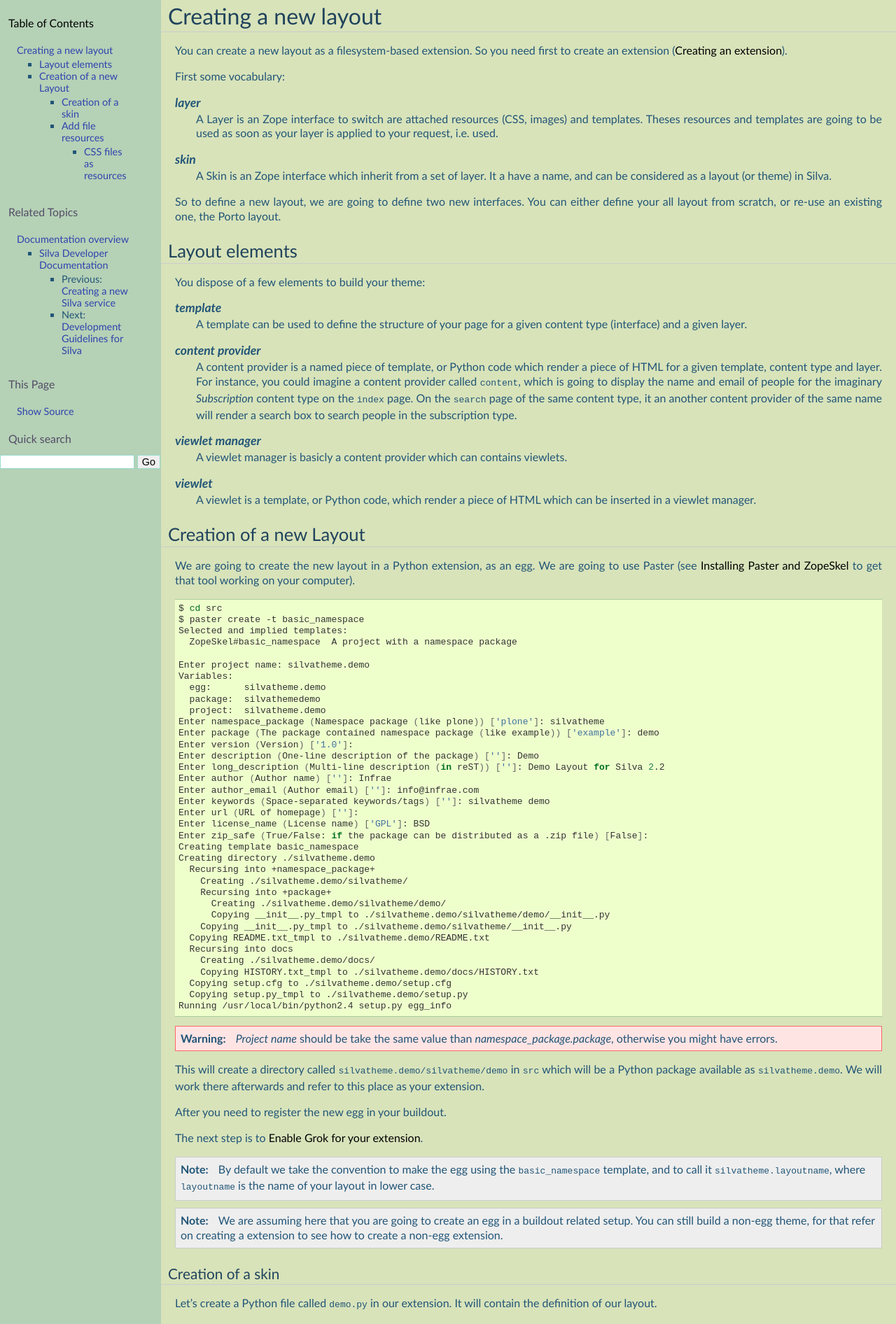
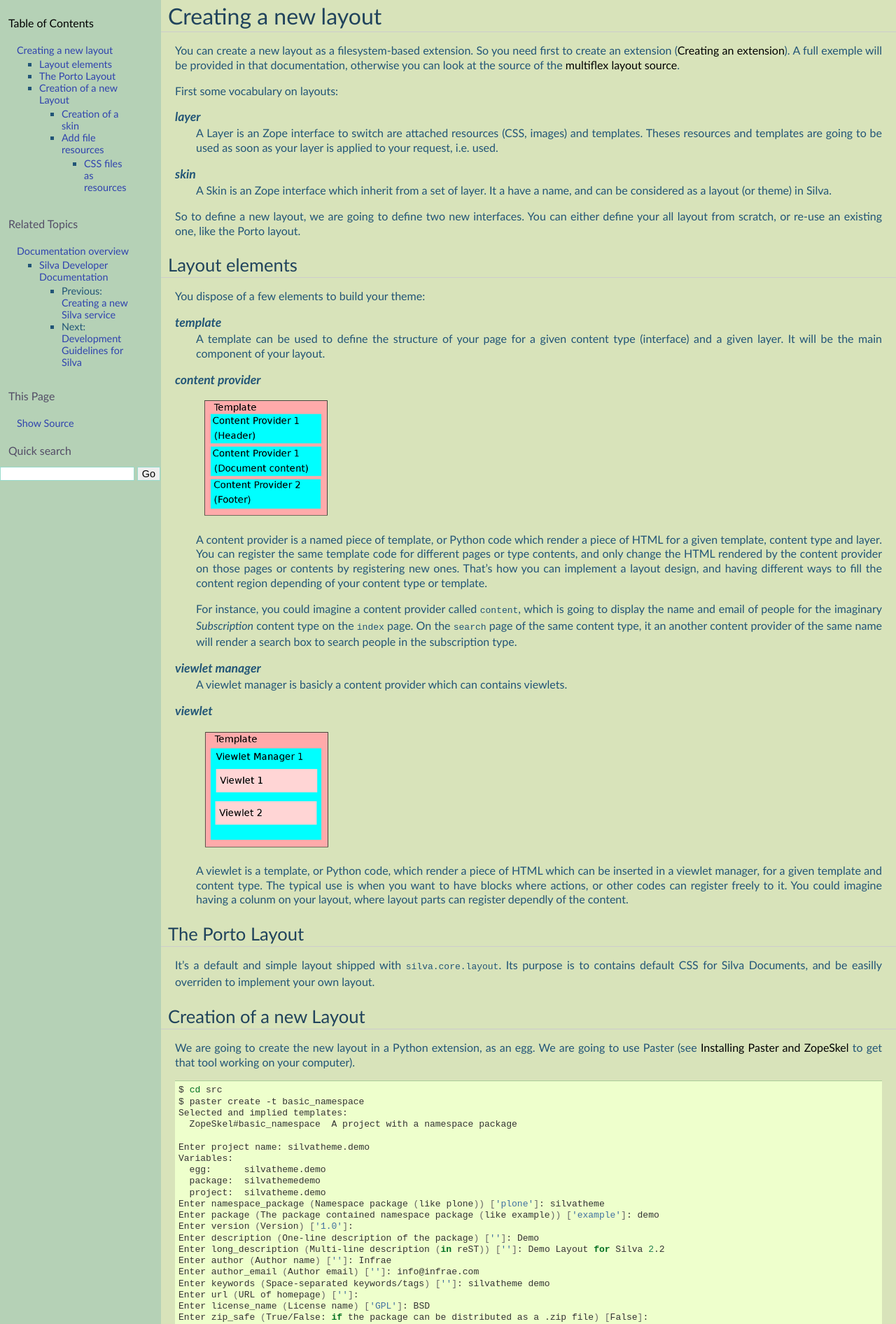
Before and after one commit to silvacms/documentation, a Sphinx documentation site: the page built from source/silva/layout.rst, in a window 1280 px wide. Shown: the top 1892 px of the page at 70% size. Built offline with Sphinx 7.4.7, drawn with Linux system fonts in a browser that asks for light colours; pages that are not in the unit, such as notebooks, are missing from menus.

Commit message:
More on layout documentation

```diff
--- a/source/.static/default.css
+++ b/source/.static/default.css
@@ -526,6 +526,7 @@ div.body h5,
 div.body h6 {
     /*font-family: 'Trebuchet MS', sans-serif;*/
     /*background-color: #f2f2f2;*/
+    clear: both;
     font-weight: normal;
     color: #20435c;
     border-bottom: 1px solid #ccc;
@@ -737,6 +738,7 @@ dl.glossary dt {
 }
 
 dl.docutils dt {
+    clear: right;
     color: #000000;
     font-size: 0.9em;
 }
--- a/source/silva/layout.rst
+++ b/source/silva/layout.rst
@@ -3,9 +3,12 @@ Creating a new layout
 =====================
 
 You can create a new layout as a filesystem-based extension. So you
-need first to create an extension (:ref:`creating-an-extension`).
+need first to create an extension (:ref:`creating-an-extension`). A
+full exemple will be provided in that documentation, otherwise you can
+look at the source of the `multiflex layout source
+<https://svn.infrae.com/silvatheme.multiflex/trunk>`_.
 
-First some vocabulary:
+First some vocabulary on layouts:
 
 .. glossary::
 
@@ -23,7 +26,7 @@ First some vocabulary:
 
 So to define a new layout, we are going to define two new
 interfaces. You can either define your all layout from scratch, or
-re-use an existing one, the Porto layout.
+re-use an existing one, like the Porto layout.
 
 
 Layout elements
@@ -35,14 +38,26 @@ You dispose of a few elements to build your theme:
 
    *template*
       A template can be used to define the structure of your page for
-      a given content type (interface) and a given layer.
+      a given content type (interface) and a given layer. It will be
+      the main component of your layout.
 
    *content provider*
+      .. image:: contentproviders.png
+         :alt: Content providers
+         :align: right
+
       A content provider is a named piece of template, or Python code
       which render a piece of HTML for a given template, content type
-      and layer. For instance, you could imagine a content provider
-      called ``content``, which is going to display the name and email
-      of people for the imaginary *Subscription* content type on the
+      and layer. You can register the same template code for different
+      pages or type contents, and only change the HTML rendered by the
+      content provider on those pages or contents by registering new
+      ones. That's how you can implement a layout design, and having
+      different ways to fill the content region depending of your
+      content type or template.
+
+      For instance, you could imagine a content provider called
+      ``content``, which is going to display the name and email of
+      people for the imaginary *Subscription* content type on the
       ``index`` page. On the ``search`` page of the same content type,
       it an another content provider of the same name will render a
       search box to search people in the subscription type.
@@ -52,8 +67,25 @@ You dispose of a few elements to build your theme:
       contains viewlets.
 
    *viewlet*
+      .. image:: viewlets.png
+         :alt: Viewlets
+         :align: right
+
       A viewlet is a template, or Python code, which render a piece of
-      HTML which can be inserted in a viewlet manager.
+      HTML which can be inserted in a viewlet manager, for a given
+      template and content type. The typical use is when you want to
+      have blocks where actions, or other codes can register freely to
+      it. You could imagine having a colunm on your layout, where
+      layout parts can register dependly of the content.
+
+
+The Porto Layout
+----------------
+
+It's a default and simple layout shipped with
+``silva.core.layout``. Its purpose is to contains default CSS for
+Silva Documents, and be easilly overriden to implement your own
+layout.
 
 
 Creation of a new Layout
```
Also changed, not shown: source/silva/contentproviders.png (added), source/silva/contentproviders.svg (added), source/silva/viewlets.png (added), source/silva/viewlets.svg (added).
